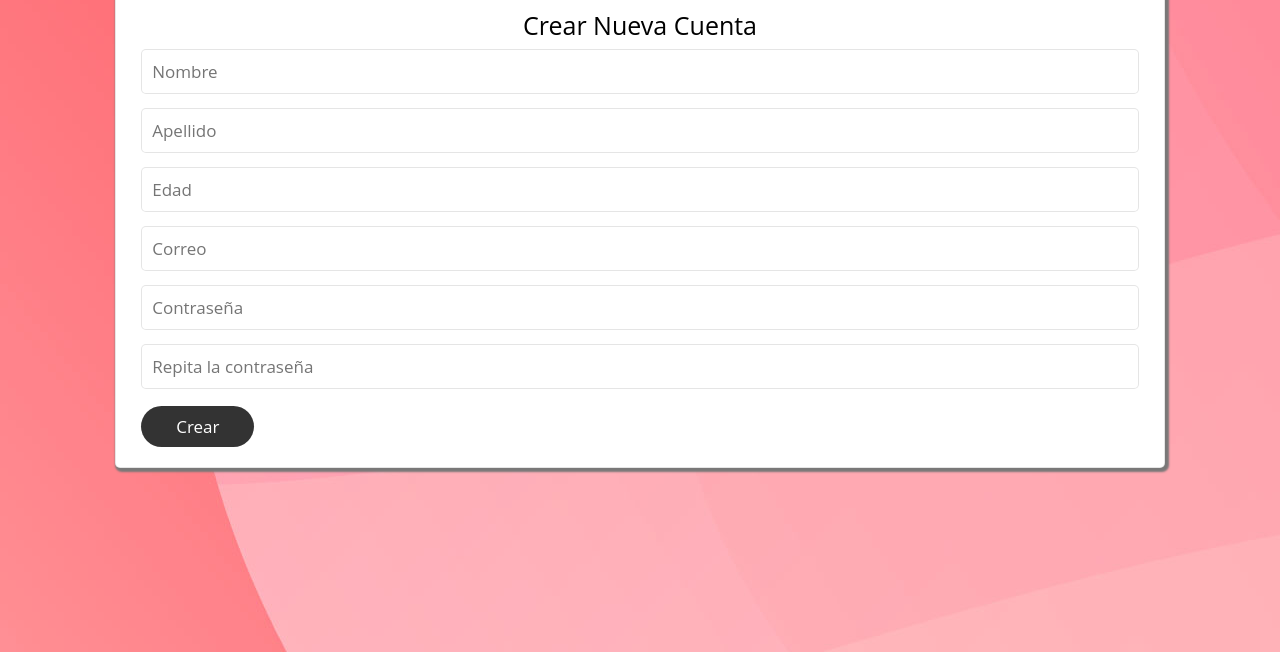
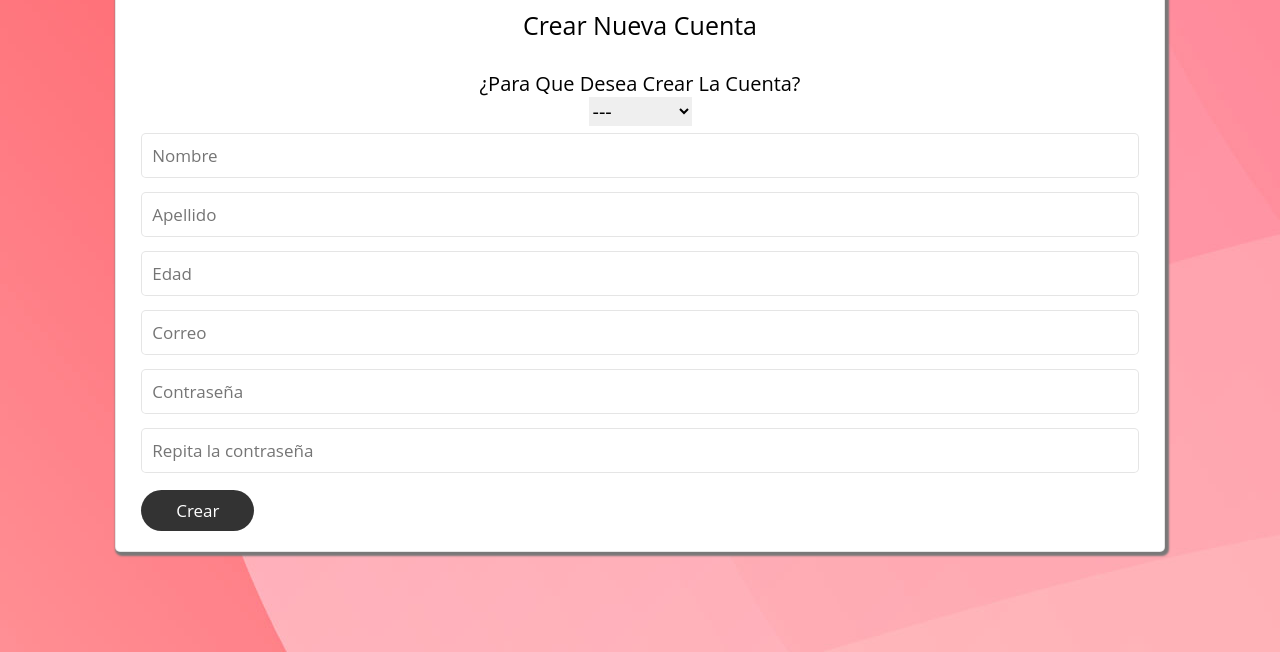
Before and after one commit to amyazc/tacobellw3, a plain HTML site: page nuevo.html in a window 1280 px wide. Shown: the part 148-800 px from the top of the page. Drawn offline with Linux system fonts and the light colour scheme.

Commit message:
no recuerdo q hicex2

```diff
--- a/js/validar.js
+++ b/js/validar.js
@@ -1,7 +1,7 @@
 
 //Ver si existen los Datos del Json Tipo_Usuarios
 var Array_Tipo_Usuario;
-let url="Tipos_Usuarios.json";
+let url="json/Tipos_Usuarios.json";
 
 fetch(url)
 .then(respuesta => respuesta.json())
--- a/nuevo.html
+++ b/nuevo.html
@@ -18,14 +18,26 @@
 
             <form action="">
                 <h1 class="heading">Beliad<span>.</span></h1>
-             <center>  <p style="font-size: 25px;" >Crear nueva cuenta</p> </center>
+                <center>  <p style="font-size: 25px;" >Crear nueva cuenta</p> </center>
+                <p> </p>
+                <br>
+                <br>
+               <center><p style="font-size: 20px;">¿Para que desea crear la cuenta?</p></center>
+
+               <center><select type="scroll" style="font-size:20px">
+                    <option selected> ---</option>
+                    <option value="1.htm">Vender</option>
+                    <option value="2.htm">Comprar</option>
+                    </select></center>
+
                 <input type="text" placeholder="Nombre" class="box" required="required">
                 <input type="text" placeholder="Apellido" class="box" required="required">
                 <input type="number" placeholder="Edad" class="box">
+
                 <input type="email" placeholder="Correo" class="box" required="required">
                 <input type="password" placeholder="Contraseña" class="box" required="required">
                 <input type="password" placeholder="Repita la contraseña" class="box">
-                <input type="submit" value="Crear" class="btn">
+                <input type="submit" value="Crear" class="btn" href="Login.html">
             </form>
 
 
```
Also changed, not shown: Login.html (+2 -2 lines).
